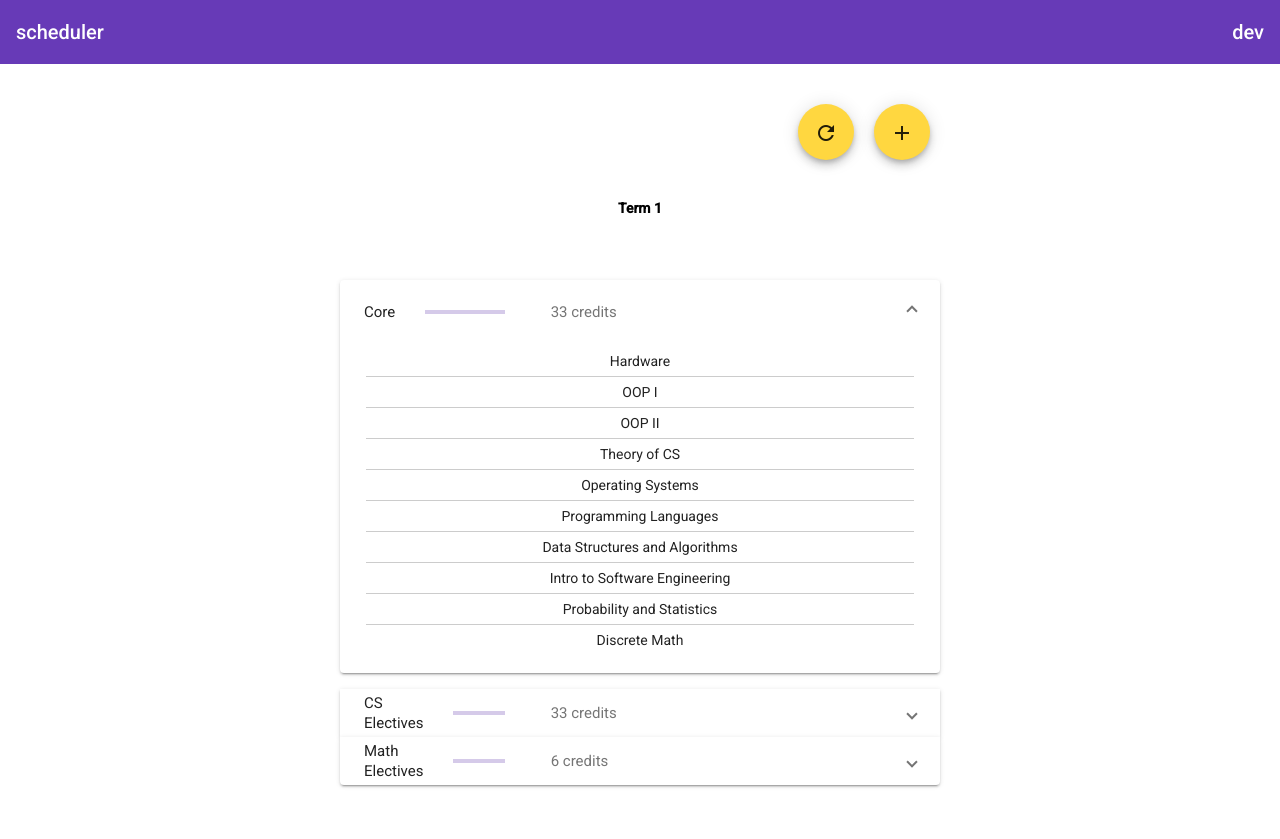
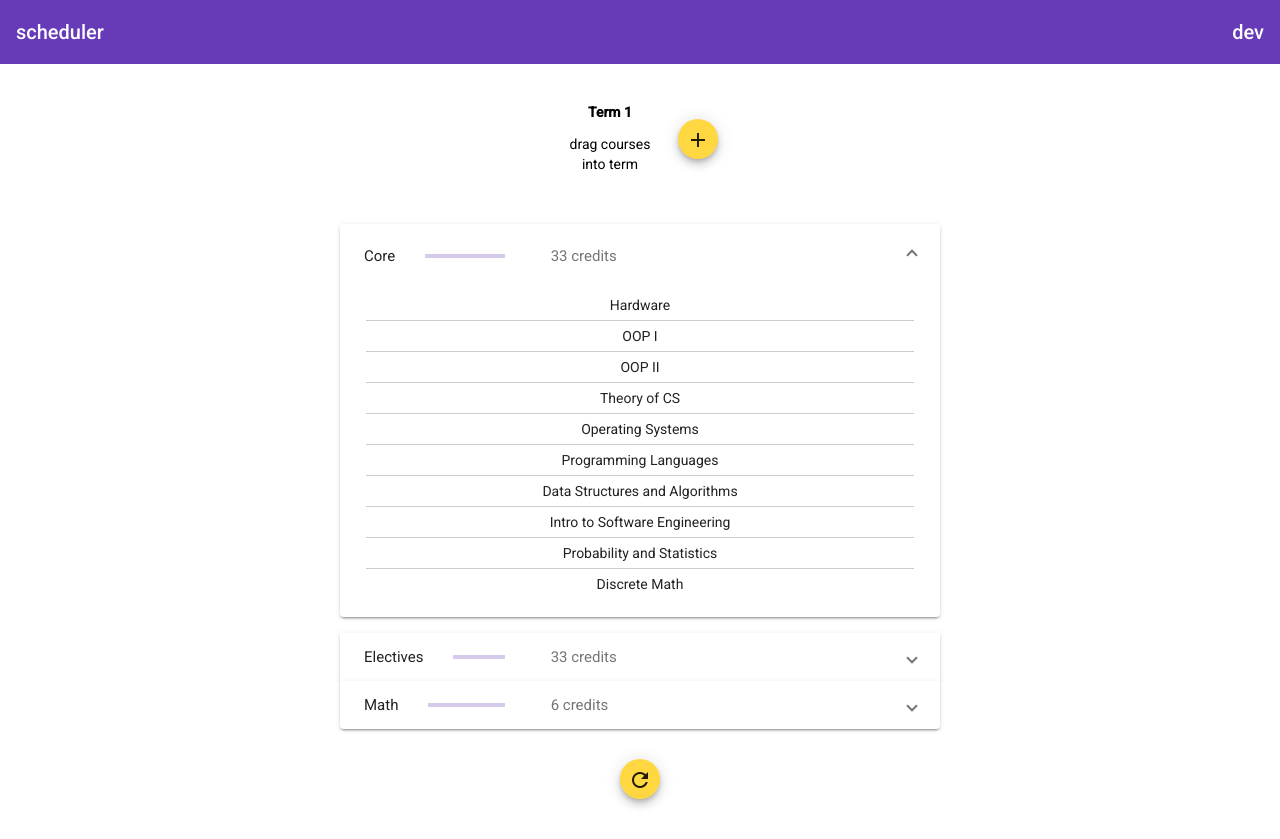
Before and after one commit to chapeI/soe, an Angular app: page / in a window 1280 px wide. Before the commit the page ends 815 px from the top, so only its background shows below. Built offline with nearby package versions, Linux system fonts and the light colour scheme.

Commit message:
moved buttons

```diff
--- a/src/app/scheduler/scheduler.component.html
+++ b/src/app/scheduler/scheduler.component.html
@@ -1,21 +1,13 @@
 <div cdkDropListGroup class="rb">
 
-<div style="display: flex; justify-content: center; ">
-  <div style="display: flex; justify-content: end; width: 600px; margin-bottom: 20px;">
-    <button mat-fab (click)="resetCalendar()">
-      <mat-icon>refresh</mat-icon>
-    </button>
-    <button mat-fab (click)="addTerm()">
-      <mat-icon>add</mat-icon>
-    </button>
-  </div>
-</div>
 
 <div class="rb" style="display: flex; justify-content: center;">
   <div class="rb" style="display: flex;">
-   <div *ngFor="let term of terms, index as i">
+   <div *ngFor="let term of terms, index as i, last as lastElement">
       <div class="dragdrop-container">
-        <div style="font-weight: bold; padding: 5px 10px; text-align: center;">Term {{i+1}}</div>
+        <div style="font-weight: bold; padding: 5px 10px; text-align: center;">
+          Term {{i+1}}
+        </div>
         <div
           cdkDropList
           [cdkDropListData]=term.courses
@@ -26,6 +18,7 @@
       </div>
     </div>
   </div>
+  <button style="align-self:center;" mat-mini-fab (click)="addTerm()"><mat-icon>add</mat-icon> </button>
 </div>
 
 <div style="margin-top: 40px;"></div>
@@ -57,7 +50,7 @@
     <mat-expansion-panel>
       <mat-expansion-panel-header>
         <mat-panel-title>
-          CS Electives
+          Electives
           <mat-progress-bar [value]=100-electives.length*20></mat-progress-bar>
         </mat-panel-title>
         <mat-panel-description>
@@ -76,7 +69,7 @@
     <mat-expansion-panel>
       <mat-expansion-panel-header>
         <mat-panel-title>
-          Math Electives
+          Math
           <mat-progress-bar [value]=100-maths.length*50></mat-progress-bar>
         </mat-panel-title>
         <mat-panel-description>
@@ -97,3 +90,9 @@
 </div>
 
 </div>
+
+<div style="display: flex; justify-content: center; margin-top: 20px; ">
+  <button mat-mini-fab (click)="resetCalendar()">
+    <mat-icon>refresh</mat-icon>
+  </button>
+</div>
--- a/src/app/scheduler/scheduler.component.ts
+++ b/src/app/scheduler/scheduler.component.ts
@@ -14,7 +14,7 @@ export class SchedulerComponent implements OnInit {
   maths: string[] = []
 
   terms = [
-    {'courses': ['']},
+    {'courses': ['drag courses into term']},
   ]
 
   constructor(private localService: LocalService) { }
```
